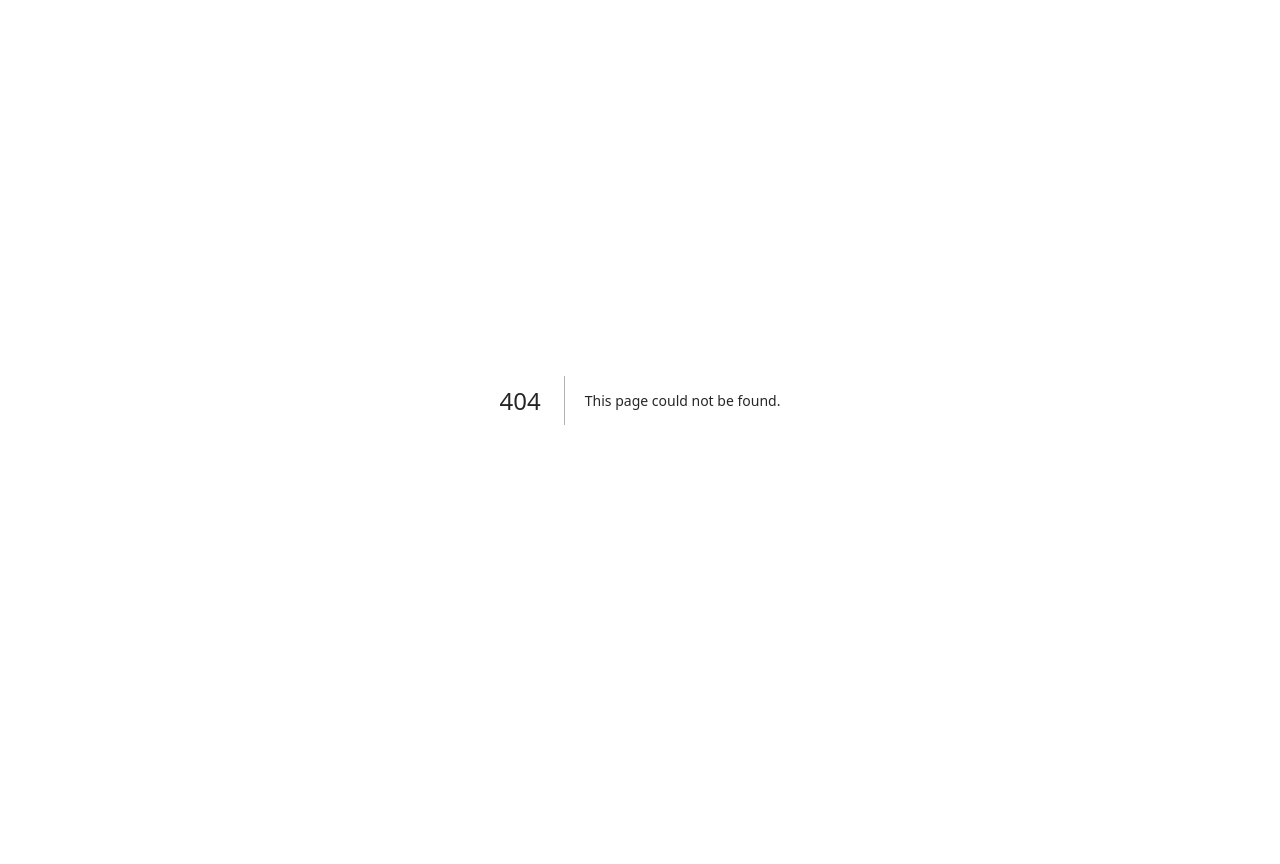
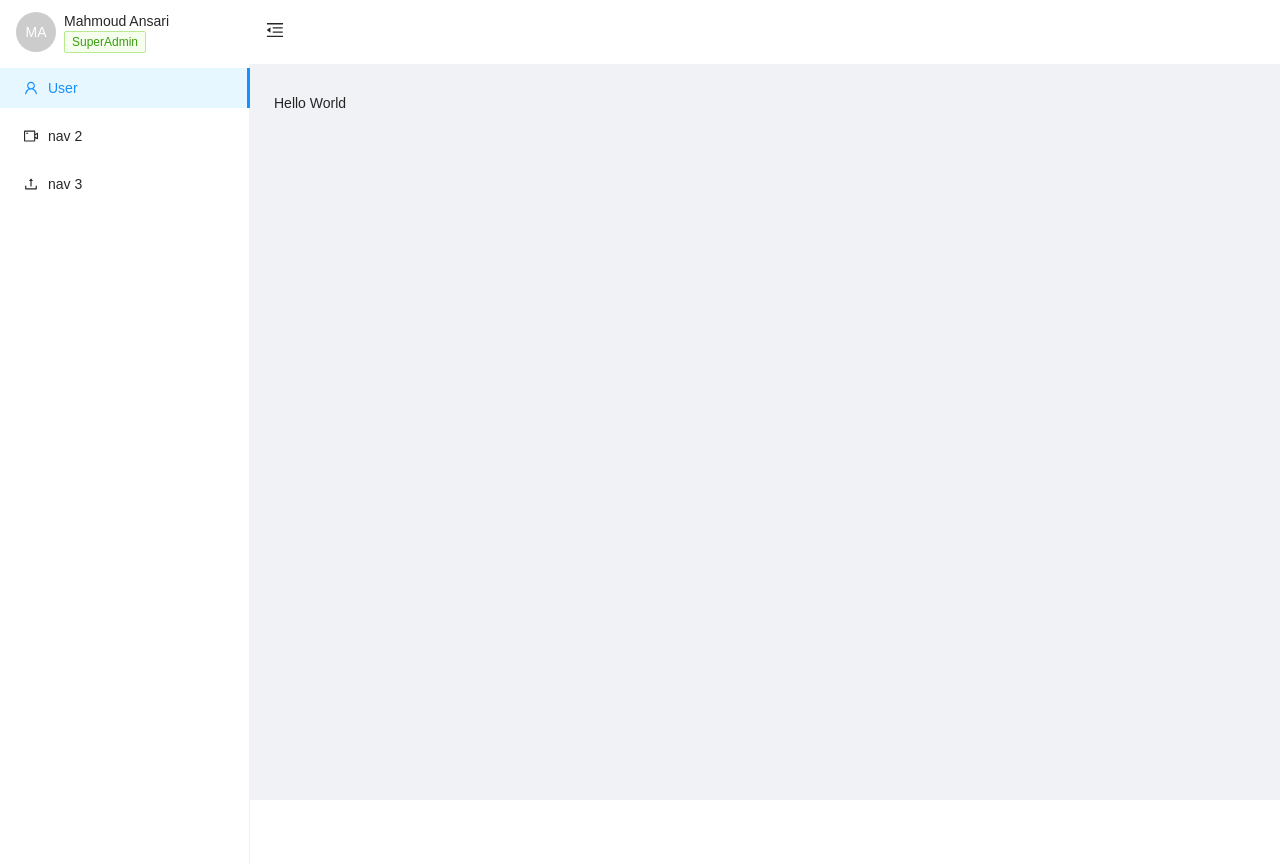
Before and after one commit to xander-zero/food-website, a Next.js app: page /panel/user in a window 1280 px wide. Before the commit this address had no page. Before the commit the page ends 800 px from the top, so only its background shows below. Built offline with nearby package versions, Linux system fonts and the light colour scheme.

Commit message:
feat:create new schema for user

```diff
--- a/models/User.js/index.js
+++ b/models/User.js/index.js
@@ -15,6 +15,10 @@ const UserSchema = new Schema({
     type: String,
     required: true,
     minLength: 3,
+  },
+  isAdmin: {
+    type: Boolean,
+    default: false,
   },
   phoneNumber: String,
   address: String,
--- a/pages/api/login/index.js
+++ b/pages/api/login/index.js
@@ -19,11 +19,12 @@ export default async function handler(req, res) {
       return res.status(400).json({ status: "faild", message: "Invalid Data" });
     try {
       const userExist = await User.find({ email: data.email });
+      console.log("userExist", userExist);
       if (userExist) {
         res.status(200).json({
           status: "success",
           message: "user login successfully",
-          data: userExist,
+          data: userExist[0],
         });
       }
     } catch (error) {
--- /dev/null
+++ b/pages/panel/user/index.js
@@ -0,0 +1,10 @@
+import { UserTable } from "src/template/User";
+import { PanelLayout } from "src/layout/PanelLayout";
+
+export default function User() {
+  return <UserTable />;
+}
+
+User.getLayout = function (page) {
+  return <PanelLayout>{page}</PanelLayout>;
+};
--- /dev/null
+++ b/src/components/PageHeaderWrapper/index.js
@@ -0,0 +1,18 @@
+import { PageHeader } from "antd";
+
+export function PageHeaderWrapper({ title, icon, children, ...props }) {
+  return (
+    <PageHeader
+      {...props}
+      title={
+        title || icon ? (
+          <h3 style={{ margin: 0 }}>
+            {icon} {title}
+          </h3>
+        ) : null
+      }
+    >
+      <div className="pb-9">{children}</div>
+    </PageHeader>
+  );
+}
--- a/src/layout/PanelLayout.js
+++ b/src/layout/PanelLayout.js
@@ -38,7 +38,7 @@ export function PanelLayout({ children }) {
             {
               key: "1",
               icon: <UserOutlined />,
-              label: "nav 1",
+              label: "User",
             },
             {
               key: "2",
--- /dev/null
+++ b/src/template/User/index.js
@@ -0,0 +1,5 @@
+import { PageHeaderWrapper } from "src/components/PageHeaderWrapper";
+
+export function UserTable() {
+  return <PageHeaderWrapper>Hello World</PageHeaderWrapper>;
+}
--- a/src/template/auth/Login/index.js
+++ b/src/template/auth/Login/index.js
@@ -8,14 +8,23 @@ import { queryLogin } from "src/service/auth";
 export function LoginForm() {
   const router = useRouter();
 
-  const { mutate: onLogin, isLoading, data } = useMutation(queryLogin());
+  const {
+    mutate: onLogin,
+    isLoading,
+    data: userInfo,
+  } = useMutation(queryLogin());
 
   const onFinish = (values) => {
     const data = { data: values };
 
     onLogin(data, {
-      onSuccess: () => {
-        router.push("/panel");
+      onSuccess: (userInfo) => {
+        const user = userInfo.data;
+        if (user?.isAdmin) {
+          router.push("/panel");
+        } else {
+          router.push("/");
+        }
       },
     });
   };
```
